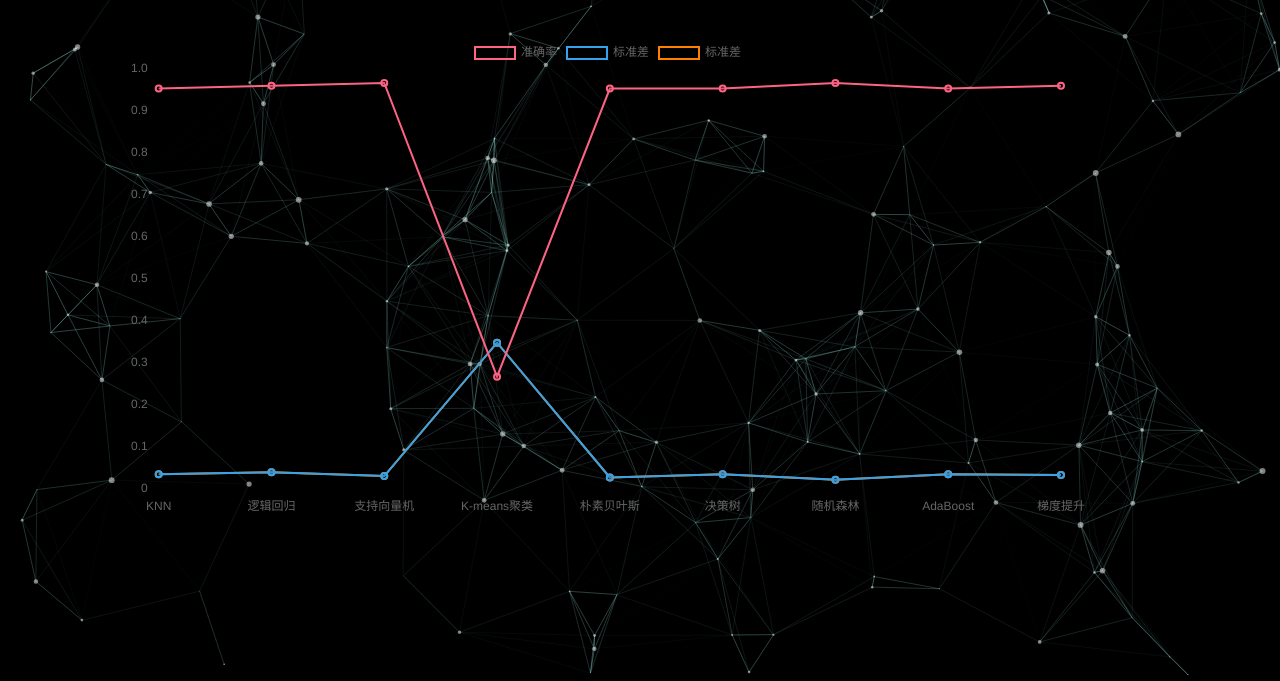
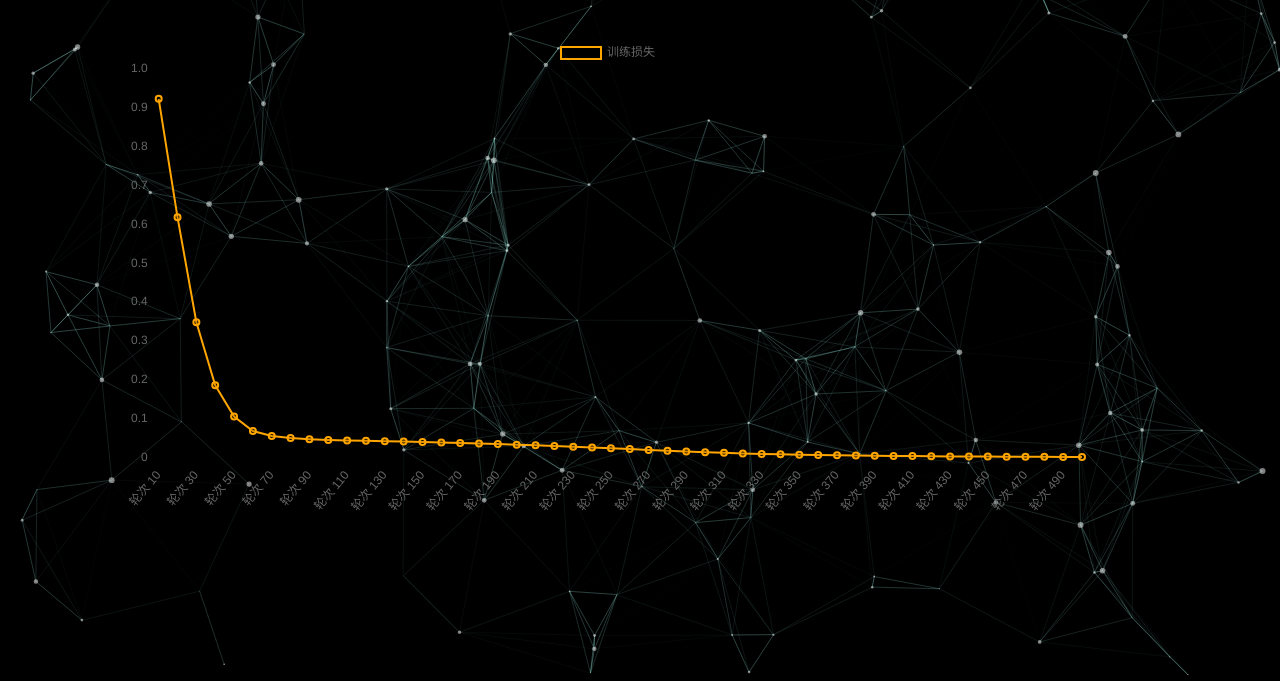
Before and after one commit to ZhouYFei7788/Iris_-, a plain HTML site: page js/ui.html in a window 1280 px wide. Shown: the part 123-804 px from the top of the page. Drawn offline with nearby package versions, Linux system fonts and the light colour scheme.

Commit message:
此处搭建全连接神经网络冗余，在鸢尾花全连接神经网络中进行了重构

```diff
--- a/js/ui.html
+++ b/js/ui.html
@@ -11,7 +11,7 @@
             height: 100%;
             overflow: hidden;
             background: #000;
-            font-family: "Arial", sans-serif; /* 修改为你电脑上的字体，例如："Microsoft YaHei" */
+            font-family: "Arial", sans-serif;
         }
         #main-content {
             position: absolute;
@@ -32,7 +32,6 @@
             font-family: "Microsoft YaHei", sans-serif;
             font-size: 36px;
         }
-        /* 图表容器 */
         #chart-container {
             position: absolute;
             top: 50%;
@@ -53,7 +52,6 @@
 
     <div id="particles-js"></div>
 
-    <!-- 图表容器 -->
     <div id="chart-container">
         <canvas id="myChart"></canvas>
     </div>
@@ -69,44 +67,17 @@
                         "value_area": 500
                     }
                 },
-                "color": {
-                    "value": "#ffffff"
-                },
+                "color": { "value": "#ffffff" },
                 "shape": {
                     "type": "circle",
-                    "stroke": {
-                        "width": 0,
-                        "color": "#000000"
-                    },
-                    "polygon": {
-                        "nb_sides": 5
-                    },
-                    "image": {
-                        "src": "img/github.svg",
-                        "width": 100,
-                        "height": 100
-                    }
+                    "stroke": { "width": 0, "color": "#000000" },
                 },
                 "opacity": {
                     "value": 0.5,
                     "random": false,
-                    "anim": {
-                        "enable": false,
-                        "speed": 1,
-                        "opacity_min": 0.1,
-                        "sync": false
-                    }
+                    "anim": { "enable": false }
                 },
-                "size": {
-                    "value": 3,
-                    "random": true,
-                    "anim": {
-                        "enable": false,
-                        "speed": 40,
-                        "size_min": 0.1,
-                        "sync": false
-                    }
-                },
+                "size": { "value": 3, "random": true },
                 "line_linked": {
                     "enable": true,
                     "distance": 150,
@@ -114,57 +85,15 @@
                     "opacity": 0.4,
                     "width": 1
                 },
-                "move": {
-                    "enable": true,
-                    "speed": 1,
-                    "direction": "none",
-                    "random": false,
-                    "straight": false,
-                    "out_mode": "out",
-                    "bounce": false,
-                    "attract": {
-                        "enable": false,
-                        "rotateX": 600,
-                        "rotateY": 1200
-                    }
-                }
+                "move": { "enable": true, "speed": 1 }
             },
             "interactivity": {
-                "detect_on": "canvas",
                 "events": {
-                    "onhover": {
-                        "enable": true,
-                        "mode": "repulse"
-                    },
-                    "onclick": {
-                        "enable": true,
-                        "mode": "push"
-                    },
-                    "resize": true
+                    "onhover": { "enable": true, "mode": "repulse" },
+                    "onclick": { "enable": true, "mode": "push" },
                 },
                 "modes": {
-                    "grab": {
-                        "distance": 400,
-                        "line_linked": {
-                            "opacity": 1
-                        }
-                    },
-                    "bubble": {
-                        "distance": 400,
-                        "size": 40,
-                        "duration": 2,
-                        "opacity": 8,
-                        "speed": 3
-                    },
-                    "repulse": {
-                        "distance": 200
-                    },
-                    "push": {
-                        "particles_nb": 4
-                    },
-                    "remove": {
-                        "particles_nb": 2
-                    }
+                    "repulse": { "distance": 200 }
                 }
             },
             "retina_detect": true
@@ -190,27 +119,12 @@
         var myChart = new Chart(ctx, {
             type: 'line',
             data: {
-                labels: ["KNN", "逻辑回归", "支持向量机", "K-means聚类", "朴素贝叶斯", "决策树", "随机森林", "AdaBoost", "梯度提升"],
-
+                labels: labels,
                 datasets: [
                     {
-                        label: '准确率',
-                        data: [0.9533, 0.9600, 0.9667, 0.2667, 0.9533, 0.9533, 0.9667, 0.9533, 0.9600],
-                        borderColor: 'rgba(255, 99, 132, 1)',
-                        borderWidth: 2,
-                        fill: false
-                    },
-                    {
-                        label: '标准差',
-                        data: [0.0340, 0.0389, 0.0298, 0.3477, 0.0267, 0.0340, 0.0211, 0.0340, 0.0327],
-                        borderColor: 'rgba(54, 162, 235, 1)',
-                        borderWidth: 2,
-                        fill: false
-                    },
-                    {
-                        label: '标准差',
-                        data: [0.0340, 0.0389, 0.0298, 0.3477, 0.0267, 0.0340, 0.0211, 0.0340, 0.0327],
-                        borderColor: 'rgb(255,128,0)',
+                        label: '训练损失',
+                        data: losses,
+                        borderColor: 'rgb(255, 165, 0)',
                         borderWidth: 2,
                         fill: false
                     }
@@ -219,13 +133,10 @@
             options: {
                 responsive: true,
                 scales: {
-                    y: {
-                        beginAtZero: true
-                    }
+                    y: { beginAtZero: true }
                 }
             }
         });
-
     </script>
 </body>
 </html>
```
